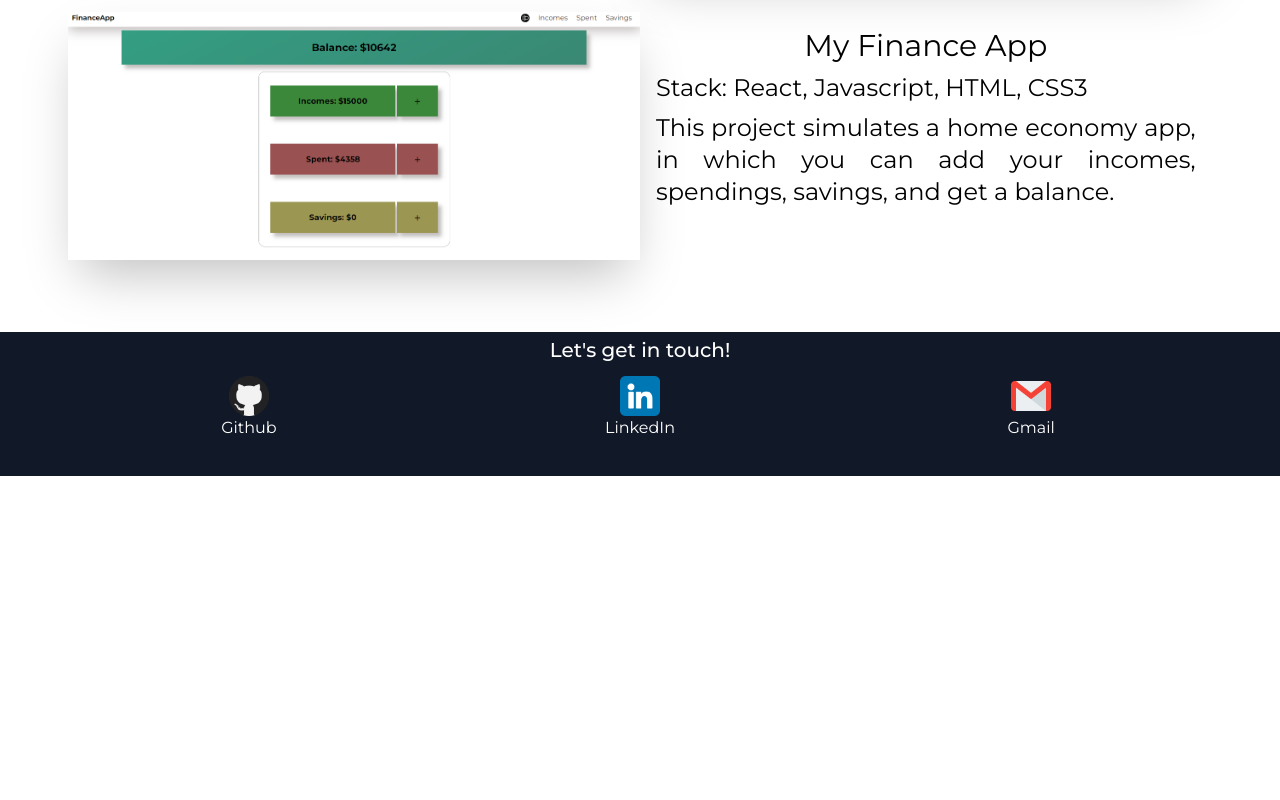
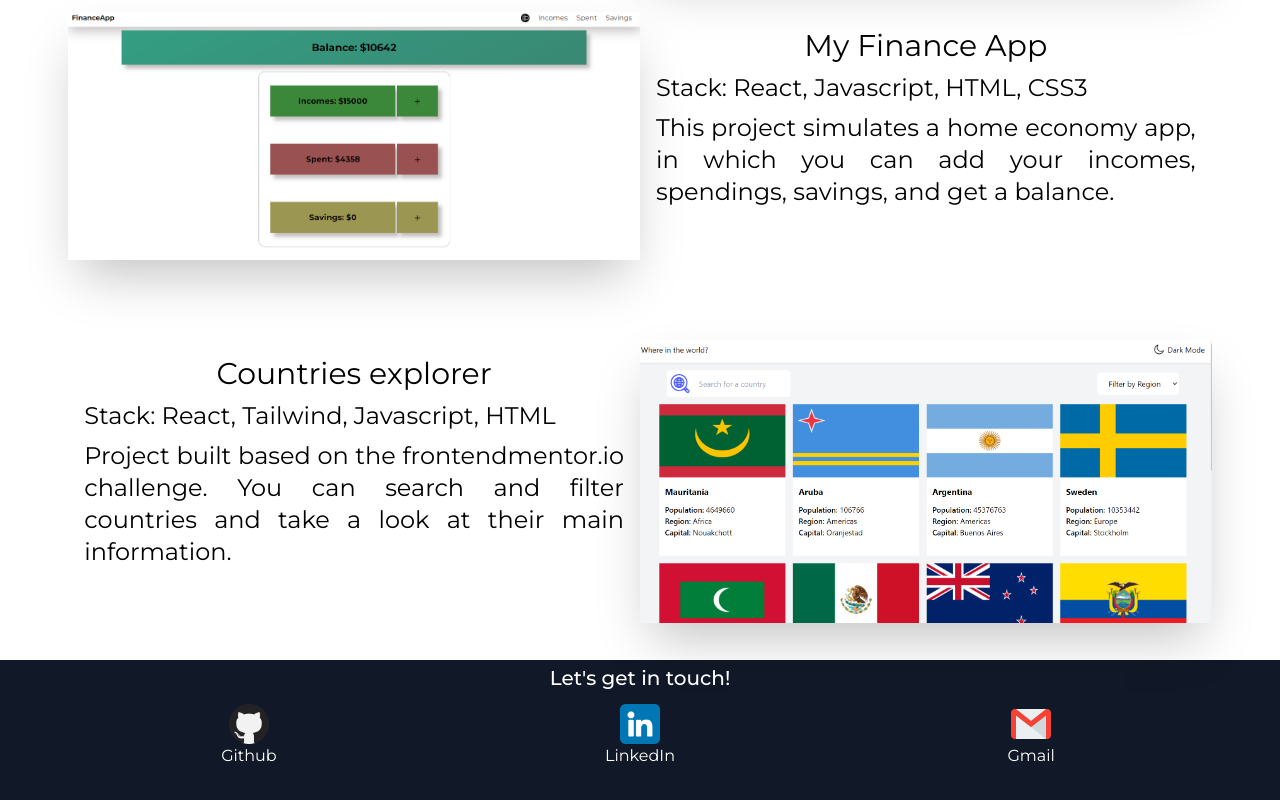
Before and after one commit to CruzFM/fernandocruz, a React (Create React App) app: page /projects in a window 1280 px wide. Shown: the part 864-1664 px from the top of the page. Before the commit the page ends 1340 px from the top, so only its background shows below. Built offline with nearby package versions, Linux system fonts and the light colour scheme.

Commit message:
new project added to the project section.

```diff
--- a/src/components/Projects/Projects.jsx
+++ b/src/components/Projects/Projects.jsx
@@ -1,6 +1,7 @@
 import projectTwo from "../../images/Proyecto2-portfolio.png"
 import projectThree from "../../images/Proyecto3-portfolio.png";
 import projectFour from "../../images/Proyecto4-portfolio.png";
+import projectFive from "../../images/Proyecto5-portfolio.png";
 
 export default function Projects(){
     return(
@@ -33,8 +34,8 @@ export default function Projects(){
             <div className="h-96 md:h-80 p-3  mb-2">
                 <div className=" h-96 md:h-80 flex flex-col md:flex-row-reverse content-center justify-center mx-auto my-0 w-11/12   border border-solid border-gray-300 p-1 rounded-md md:border-0">
                     <div className="md:w-2/4">
-                        <a href="https://cfm-ygocardipedia.vercel.app" rel="to project one">
-                            <img src={projectThree} className="w-full shadow-2xl" alt="e-commerce project"/>
+                        <a href="https://cfm-ygocardipedia.vercel.app" rel="to project two">
+                            <img src={projectThree} className="w-full shadow-2xl" alt="card enciclopedia project"/>
 
                         </a>
                     </div>
@@ -51,11 +52,11 @@ export default function Projects(){
 
             {/* TERCER PROYECTO ---- REFACTORIZAR */}
 
-            <div className="h-96 md:h-80 p-3  mb-4">
+            <div className="h-96 md:h-80 p-3  mb-2">
                 <div className=" h-96 md:h-80 flex flex-col md:flex-row content-center justify-center mx-auto my-0 w-11/12   border border-solid border-gray-300 p-1 rounded-md  md:border-0">
                     <div className="md:w-2/4">
-                        <a href="https://myfinanceapp.vercel.app" rel="to project one">
-                            <img src={projectFour} className="w-full shadow-2xl" alt="e-commerce project"/>
+                        <a href="https://myfinanceapp.vercel.app" rel="to project three">
+                            <img src={projectFour} className="w-full shadow-2xl" alt="finance app project"/>
 
                         </a>
                     </div>
@@ -67,6 +68,22 @@ export default function Projects(){
                 </div>
             </div>
 
+            {/* CUARTO  PROYECTO ---- REFACTORIZAR */}
+            <div className="h-96 md:h-80 p-3  mb-4">
+                <div className=" h-96 md:h-80 flex flex-col md:flex-row-reverse content-center justify-center mx-auto my-0 w-11/12   border border-solid border-gray-300 p-1 rounded-md md:border-0">
+                    <div className="md:w-2/4">
+                        <a href="https://countries-explorer-cfm.vercel.app" rel="to project four">
+                            <img src={projectFive} className="w-full shadow-2xl" alt="countries explorer project"/>
+                        </a>
+                    </div>
+                    <div className="md:w-2/4 pt-3 md:p-3">
+                        <h3 className="text-2xl md:text-3xl text-center p-1">Countries explorer</h3>
+                        <p className="text-base md:text-2xl text-justify p-1">Stack: React, Tailwind, Javascript, HTML</p>
+                        <p className="text-base md:text-2xl text-justify p-1">Project built based on the frontendmentor.io challenge. You can search and filter countries and take a look at their main information.</p>
+                    </div>
+                </div>
+            </div>
+
             {/* ---------------------------------- */}
 
         </section>
```
Also changed, not shown: src/images/Proyecto5-portfolio.png (added).
